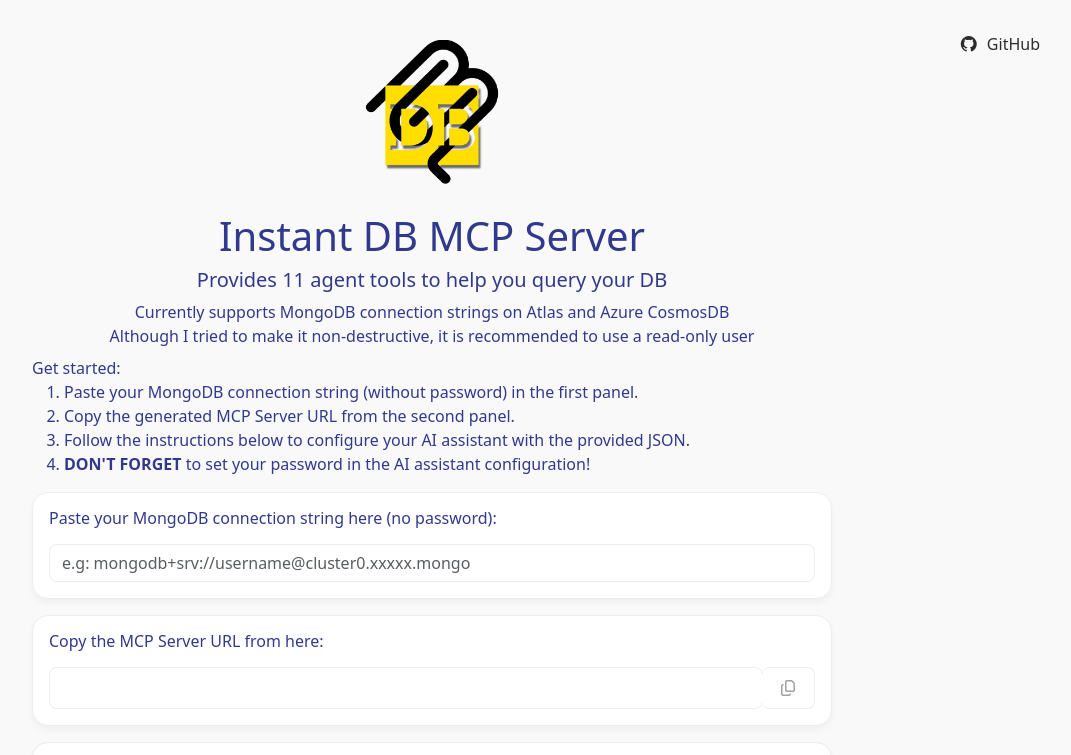
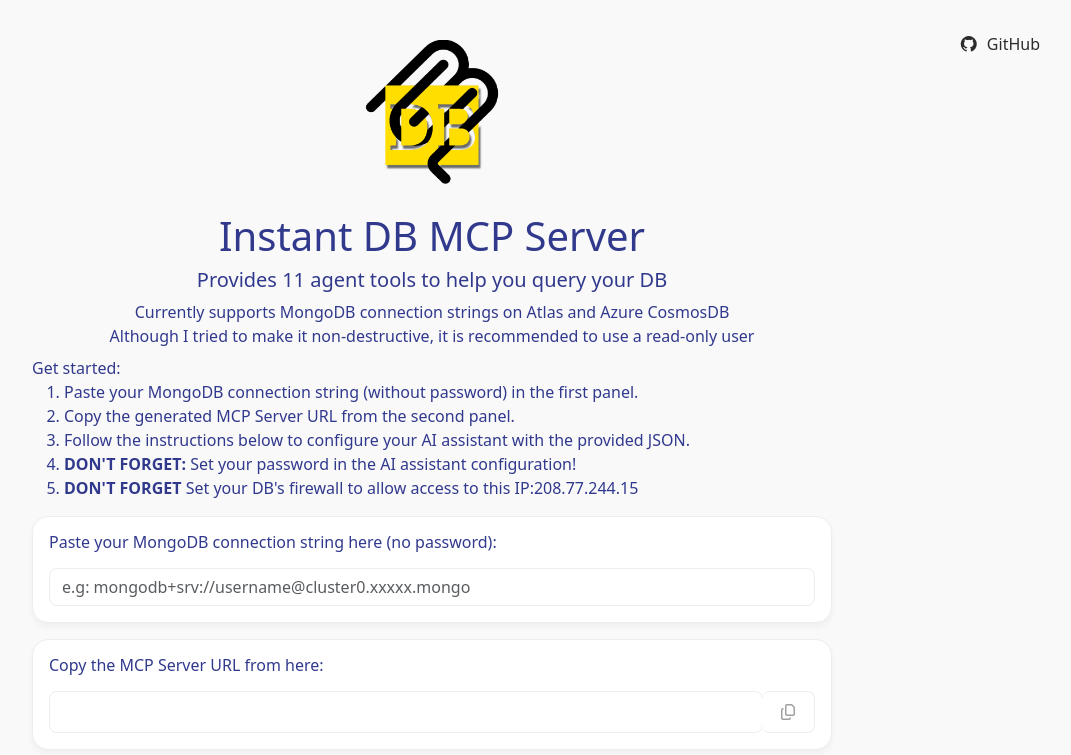
Before and after one commit to shoomkloom/dbmcp-app, an Angular app: page / in a window 1280 px wide. Shown: the top 755 px of the page, without its empty margins (208-1279 px from the left). Built offline with nearby package versions, Linux system fonts and the light colour scheme.

Commit message:
Added static IP to backend

```diff
--- a/src/app/main-page/main-page.component.html
+++ b/src/app/main-page/main-page.component.html
@@ -29,7 +29,8 @@
                 <li>Paste your MongoDB connection string (without password) in the first panel.</li>
                 <li>Copy the generated MCP Server URL from the second panel.</li>
                 <li>Follow the instructions below to configure your AI assistant with the provided JSON.</li>
-                <li><b>DON'T FORGET</b> to set your password in the AI assistant configuration!</li>
+                <li><b>DON'T FORGET:</b> Set your password in the AI assistant configuration!</li>
+                <li><b>DON'T FORGET</b> Set your DB's firewall to allow access to this IP:208.77.244.15</li>
             </ol>
         </div>
 
```
